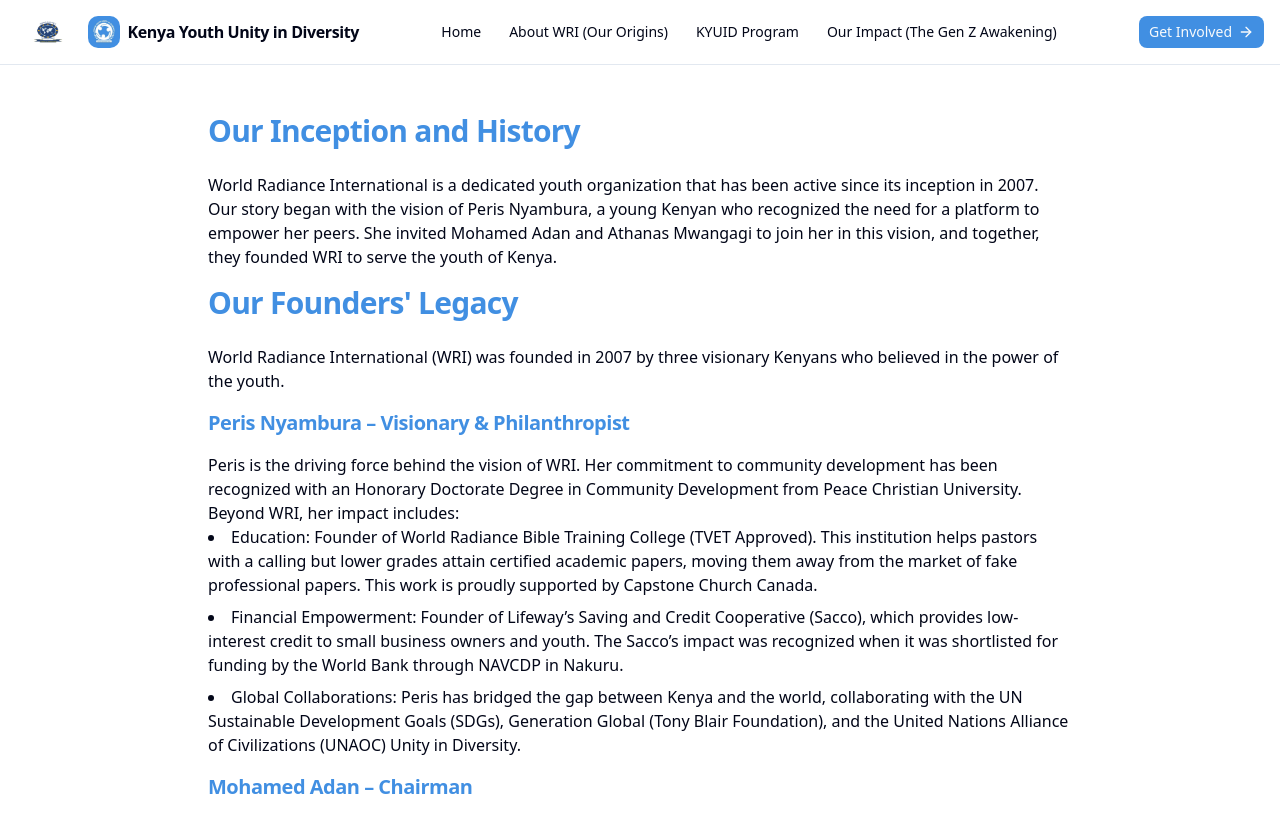
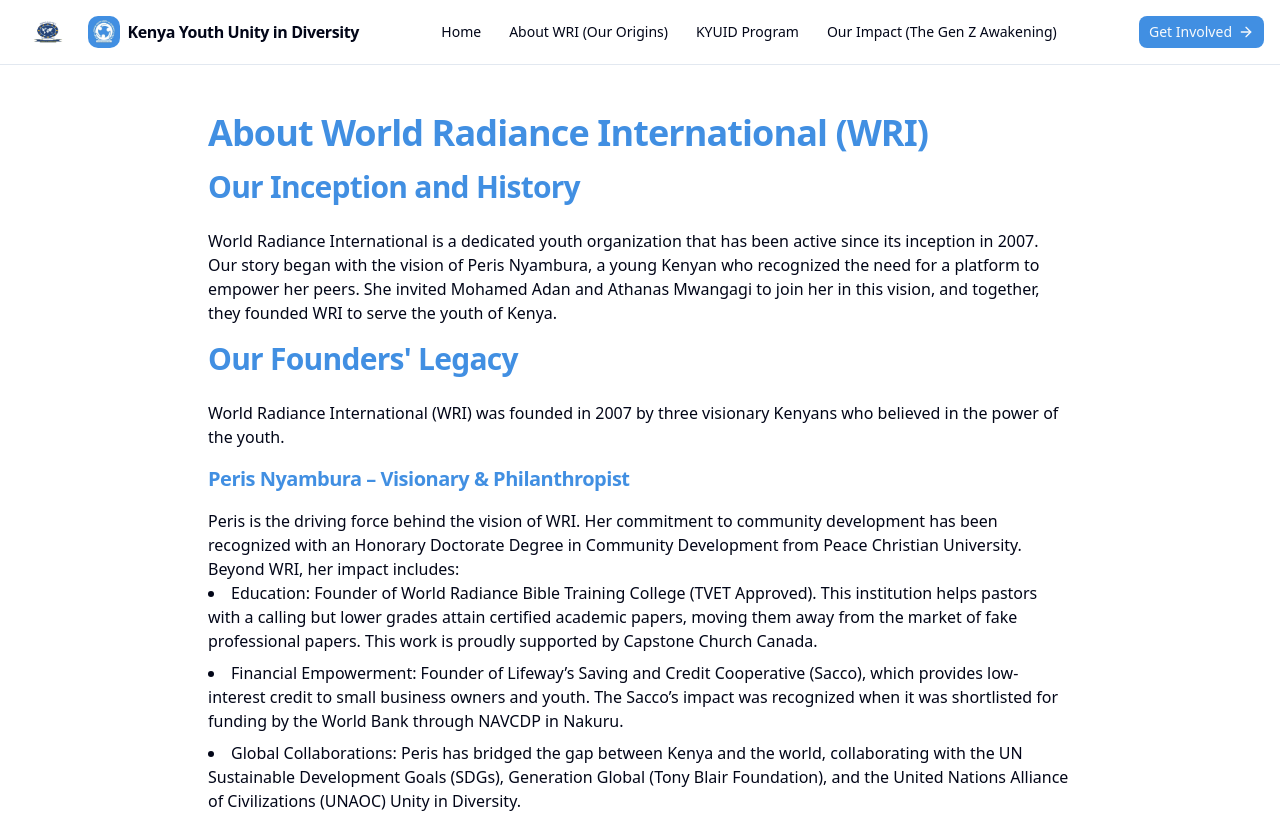
Before and after one commit to codesmithsafrica/kyuid, a Next.js app: page /about in a window 1280 px wide. Shown: the top 813 px of the page. Built offline with nearby package versions, Linux system fonts and the light colour scheme.

Commit message:
added headings in bold

```diff
--- a/src/app/about/page.tsx
+++ b/src/app/about/page.tsx
@@ -1,6 +1,10 @@
 export default function AboutPage() {
   return (
     <div className="container mx-auto max-w-4xl px-4 py-12">
+            <h1 style={{
+        color: "#418FE2",
+        fontWeight: "bold"
+      }} className="text-4xl mb-4 font-semibold tracking-tight">About World Radiance International (WRI)</h1>
       <h1 style={{
         color: "#418FE2"
       }} className="text-3xl font-semibold tracking-tight">Our Inception and History</h1>
--- a/src/app/programs/page.tsx
+++ b/src/app/programs/page.tsx
@@ -22,6 +22,10 @@ const programs = [
 export default function ProgramsPage() {
   return (
     <div className="container mx-auto px-4 py-12 m max-w-4xl ">
+      <h1 style={{
+        color: "#418FE2",
+        fontWeight: "bold"
+      }} className="text-4xl mb-4 font-semibold tracking-tight">The KYUID Program</h1>
       <h1 style={{
         color: "#418FE2"
       }} className="text-3xl font-semibold tracking-tight">Kenya Youth: Unity in Diversity</h1>
```
Lines whose indentation alone changed are shown as unchanged.
